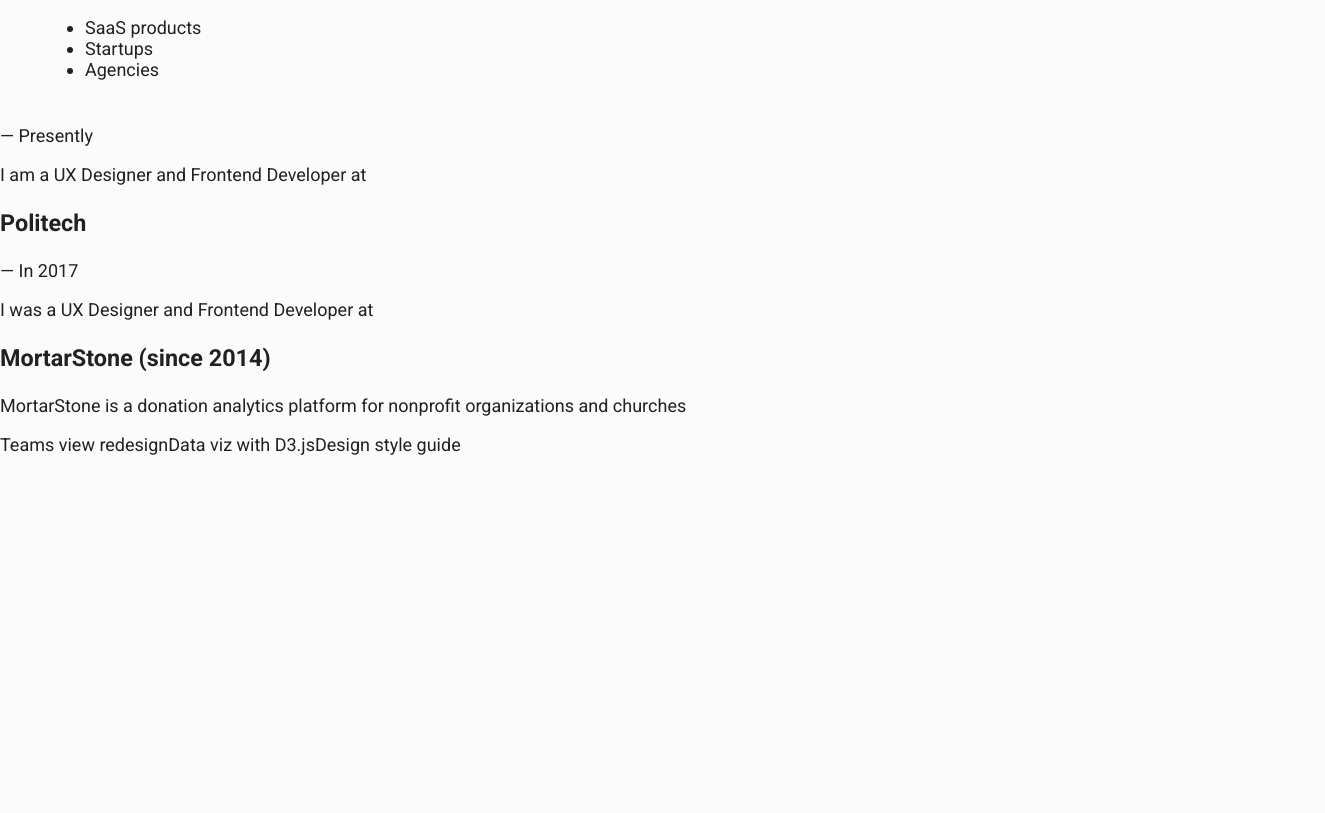
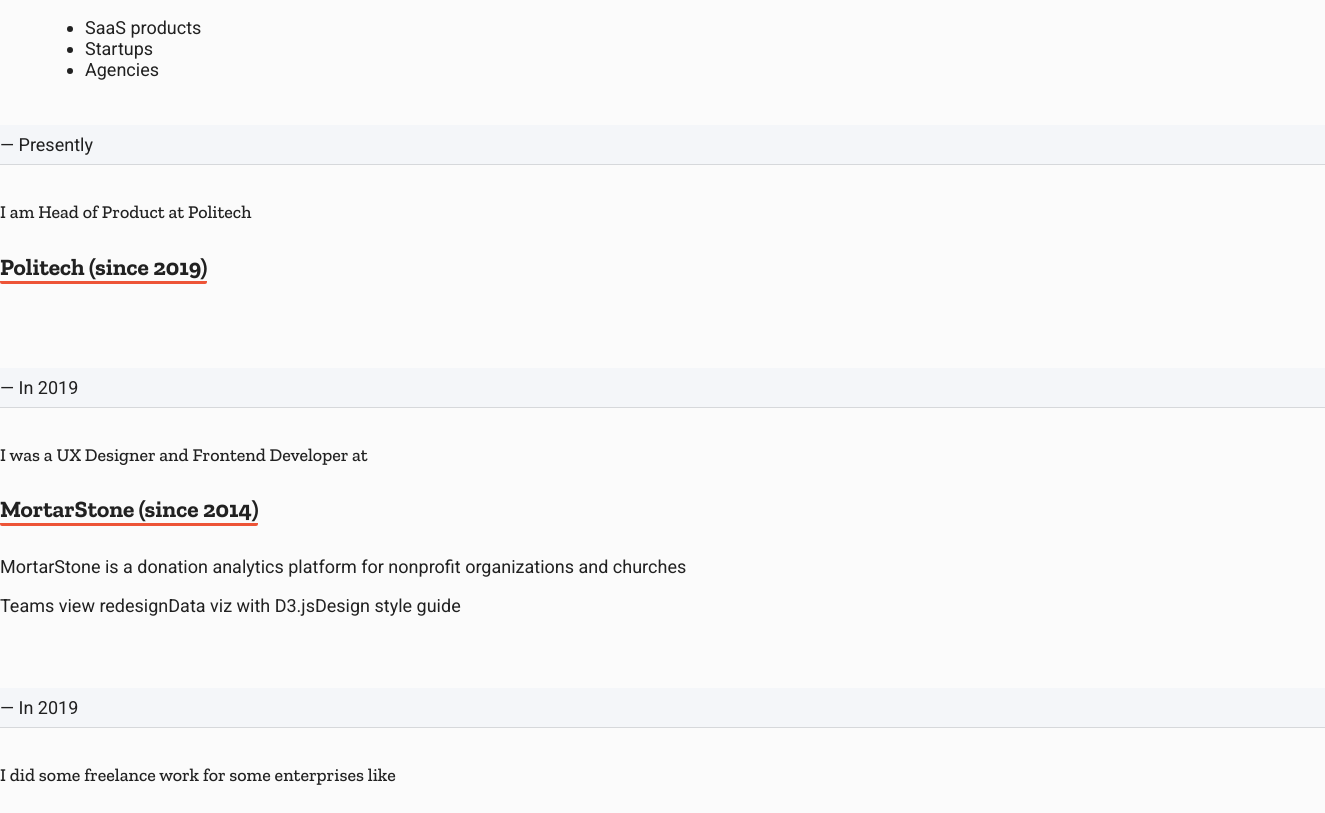
Before and after one commit to WeHateNick/nicolasocampodesign, a Next.js app: page / in a window 1280 px wide. Shown: the part 670-1483 px from the top of the page, 1325 px wide, since content can reach past the window. Before the commit the page ends 1125 px from the top, so only its background shows below. Built offline with nearby package versions, Linux system fonts and the light colour scheme.

Commit message:
added rest of the timeline content and made component adjustments

```diff
--- a/components/Timeline/Timeline.jsx
+++ b/components/Timeline/Timeline.jsx
@@ -1,37 +1,39 @@
 import styles from "./Timeline.module.scss";
+import TimelineItem from "../TimelineItem/TimelineItem";
 
-export default function Home() {
+export default function Timeline() {
   return (
-    <div className={styles.timeline__section}>
-      <div className={styles.timeline__item}>
-        <p className={styles.section__header}>— Presently</p>
-        <p className={styles.timeline__intro}>
-          I am a UX Designer and Frontend Developer at
-        </p>
-        <h3 className={styles.timeline__header}>Politech</h3>
-      </div>
-      <div className={styles.timeline__item}>
-        <p className={styles.section__header}>— In 2017</p>
-        <p className={styles.timeline__intro}>
-          I was a UX Designer and Frontend Developer at
-        </p>
-        <h3 className={styles.timeline__header}>MortarStone (since 2014)</h3>
+    <section>
+      <TimelineItem
+        endYear={false}
+        startYear={2019}
+        intro="I am Head of Product at Politech"
+        companyName="Politech"
+      />
+      <TimelineItem
+        endYear={2019}
+        startYear={2014}
+        intro="I was a UX Designer and Frontend Developer at"
+        companyName="MortarStone"
+      >
         <p>
           <a href="https://mortarstone.com">MortarStone</a> is a donation
           analytics platform for nonprofit organizations and churches
         </p>
-        <div class="timeline__links">
+        <div className={styles.timeline__links}>
           <a
             href="https://medium.com/nick-ocampo/mortarstone-teams-redesign-689d3d06d017"
-            tooltip="Case Study"
+            tooltip="Case study"
             target="_blank"
+            alt="Teams view redesign"
           >
             Teams view redesign
           </a>
           <a
             href="https://medium.com/nick-ocampo/data-visualization-with-d3-js-1dbce9f94b31"
-            tooltip="Case Study"
+            tooltip="Case study"
             target="_blank"
+            alt="Data viz with D3.js"
           >
             Data viz with D3.js
           </a>
@@ -39,183 +41,129 @@
             href="https://docs.google.com/document/d/1CEGVMYzGAh57SMIr0YvFx-2H3XjHjOkEBC0MjCgtB7c"
             tooltip="Sample"
             target="_blank"
+            alt="Design style guide"
           >
             Design style guide
           </a>
         </div>
-      </div>
-    </div>
+      </TimelineItem>
+      <TimelineItem
+        endYear={2019}
+        startYear={2014}
+        intro="I did some freelance work for some enterprises like"
+        companyName="HPE and Cisco"
+      >
+        <p>
+          I designed, prototyped and created dynamic reports built in AngularJS
+        </p>
+        <div className={styles.timeline__links}>
+          <a
+            href="https://mainstayadvisor.com/go/cisco/tetration/"
+            tooltip="Production app"
+            target="_blank"
+            alt="Cisco Tetration ROI Tool"
+          >
+            Cisco Tetration ROI Tool
+          </a>
+          <a
+            href="https://mainstayadvisor.com/go/hpe/hpe-security/"
+            tooltip="Production app"
+            target="_blank"
+            alt="HPE Security Assessment"
+          >
+            HPE Security Assessment
+          </a>
+        </div>
+      </TimelineItem>
+      <TimelineItem
+        endYear={2016}
+        intro="I started a project called BetaFish"
+        companyName="BetaFish"
+      >
+        <p>
+          BetaFish is a feedback gathering application that allows product
+          designers to collect feedback on their products
+        </p>
+        <div className={styles.timeline__links}>
+          <a
+            href="https://medium.com/nick-ocampo/designing-a-feedback-widget-499ad09a28a1"
+            tooltip="Case study"
+            target="_blank"
+            alt="BetaFish widget design"
+          >
+            BetaFish widget design
+          </a>
+          <a
+            href="http://betafish.io"
+            tooltip="Marketing website"
+            target="_blank"
+            alt="BetaFish marketing website"
+          >
+            BetaFish marketing website
+          </a>
+        </div>
+      </TimelineItem>
+      <TimelineItem
+        endYear={2015}
+        intro="I did freelance design and development"
+        companyName="Freelance work"
+      >
+        <div className={styles.timeline__links}>
+          <a
+            href="https://medium.com/nick-ocampo/sotelo-for-reno-brand-development-8c044cf9b548"
+            tooltip="Case study"
+            target="_blank"
+            alt="Henry Sotelo Campaign brand development"
+          >
+            Henry Sotelo Campaign brand development
+          </a>
+          <a
+            href="https://thewolfdesign.smugmug.com/Logo-Design"
+            tooltip="Logo gallery"
+            target="_blank"
+            alt="Logo design for various clients"
+          >
+            Logo design for various clients
+          </a>
+          <a
+            href="https://medium.com/nick-ocampo/top-speed-development-with-es6-angularjs-and-nodejs-ad059a81f60b"
+            tooltip="Case Study"
+            target="_blank"
+            alt="Need 2 Speed Registration App"
+          >
+            Need 2 Speed Registration App
+          </a>
+        </div>
+      </TimelineItem>
+      <TimelineItem
+        endYear={2014}
+        startYear={2013}
+        companyName="KPS3"
+        intro="I was a product manager at a digital services agency"
+      >
+        <p>
+          KPS3 is a digital marketing agency where I primarily focused on
+          product strategy, analytics, SEO and project management
+        </p>
+        <div className={styles.timeline__links}>
+          <a
+            href="https://kps3.com"
+            tooltip="Website"
+            target="_blank"
+            alt="KPS3"
+          >
+            KPS3
+          </a>
+        </div>
+      </TimelineItem>
+      <TimelineItem
+        endYear={2013}
+        startYear={2011}
+        companyName="University of Nevada"
+        intro="I was a webmaster"
+      >
+        <p>Managed website and built an employee database system</p>
+      </TimelineItem>
+    </section>
   );
 }
-
-// <p className={styles.timeline__intro}>I did some side freelance work for some large enterprises like</p>
-//           <h3 className={styles.timeline__header}>
-//             HPE and Cisco
-//           </h3>
-//           <p>I designed, prototyped and created dynamic reports built in AngularJS</p>
-//           <div class="timeline__links">
-//             <link-button wd-href="https://mainstayadvisor.com/go/cisco/tetration/" tooltip="Production app" flex="33" class="ng-isolate-scope flex-33">
-//       <!-- ngIf: $ctrl.wdHref --><a class="link-button md-raised md-button ng-scope md-ink-ripple layout-row" ng-transclude="" ng-if="$ctrl.wdHref" layout="row" md-ink-ripple="#FFF000" href="https://mainstayadvisor.com/go/cisco/tetration/" target="_blank" aria-label="Production app" md-labeled-by-tooltip="md-tooltip-3">
-//         <span class="link-button__label ng-scope flex-90" flex="90">
-//           <ng-transclude>
-//               Cisco Tetration ROI Tool
-//             </ng-transclude>
-//         </span>
-//         <span class="link-button__icon ng-scope flex-10" flex="10">
-//           <i class="fa fa-external-link"></i>
-//         </span>
-//
-//       </a><!-- end ngIf: $ctrl.wdHref -->
-//     </link-button>
-//             <link-button wd-href="https://mainstayadvisor.com/go/hpe/hpe-security/" tooltip="Production app" flex="33" class="ng-isolate-scope flex-33">
-//       <!-- ngIf: $ctrl.wdHref --><a class="link-button md-raised md-button ng-scope md-ink-ripple layout-row" ng-transclude="" ng-if="$ctrl.wdHref" layout="row" md-ink-ripple="#FFF000" href="https://mainstayadvisor.com/go/hpe/hpe-security/" target="_blank" aria-label="Production app" md-labeled-by-tooltip="md-tooltip-4">
-//         <span class="link-button__label ng-scope flex-90" flex="90">
-//           <ng-transclude>
-//               HPE Security Assessment
-//             </ng-transclude>
-//         </span>
-//         <span class="link-button__icon ng-scope flex-10" flex="10">
-//           <i class="fa fa-external-link"></i>
-//         </span>
-//
-//       </a><!-- end ngIf: $ctrl.wdHref -->
-//     </link-button>
-//           </div>
-//         </div>
-//         <div className={styles.timeline__item}>
-//           <p className={styles.section__header}>
-//             — In 2016
-//           </p>
-//           <p className={styles.timeline__intro}>I started a project called</p>
-//           <h3 className={styles.timeline__header}>
-//             BetaFish
-//           </h3>
-//           <p>BetaFish is a feedback gathering application that allows product designers to collect feedback on their products</p>
-//           <div class="timeline__links">
-//             <link-button wd-href="https://medium.com/nick-ocampo/designing-a-feedback-widget-499ad09a28a1" tooltip="Case Study" flex="33" class="ng-isolate-scope flex-33">
-//       <!-- ngIf: $ctrl.wdHref --><a class="link-button md-raised md-button ng-scope md-ink-ripple layout-row" ng-transclude="" ng-if="$ctrl.wdHref" layout="row" md-ink-ripple="#FFF000" href="https://medium.com/nick-ocampo/designing-a-feedback-widget-499ad09a28a1" target="_blank" aria-label="Case Study" md-labeled-by-tooltip="md-tooltip-5">
-//         <span class="link-button__label ng-scope flex-90" flex="90">
-//           <ng-transclude>
-//               BetaFish widget design
-//             </ng-transclude>
-//         </span>
-//         <span class="link-button__icon ng-scope flex-10" flex="10">
-//           <i class="fa fa-external-link"></i>
-//         </span>
-//
-//       </a><!-- end ngIf: $ctrl.wdHref -->
-//     </link-button>
-//             <link-button wd-href="http://betafish.io" tooltip="Production website" flex="33" class="ng-isolate-scope flex-33">
-//       <!-- ngIf: $ctrl.wdHref --><a class="link-button md-raised md-button ng-scope md-ink-ripple layout-row" ng-transclude="" ng-if="$ctrl.wdHref" layout="row" md-ink-ripple="#FFF000" href="http://betafish.io" target="_blank" aria-label="Production website" md-labeled-by-tooltip="md-tooltip-6">
-//         <span class="link-button__label ng-scope flex-90" flex="90">
-//           <ng-transclude>
-//               BetaFish marketing website
-//             </ng-transclude>
-//         </span>
-//         <span class="link-button__icon ng-scope flex-10" flex="10">
-//           <i class="fa fa-external-link"></i>
-//         </span>
-//
-//       </a><!-- end ngIf: $ctrl.wdHref -->
-//     </link-button>
-//             <!-- <link-button wd-href="https://www.wehatenick.com/" tooltip="Case Study" flex="33">
-//               BetaFish product research
-//             </link-button> -->
-//           </div>
-//         </div>
-//         <div className={styles.timeline__item}>
-//           <p className={styles.section__header}>
-//             — In 2015
-//           </p>
-//           <p className={styles.timeline__intro}>I did some freelance design and development</p>
-//           <h3 className={styles.timeline__header}>
-//             Freelance work
-//           </h3>
-//           <div class="timeline__links layout-gt-sm-row layout-column" layout="column" layout-gt-sm="row">
-//             <link-button wd-href="https://medium.com/nick-ocampo/sotelo-for-reno-brand-development-8c044cf9b548" tooltip="Case Study" flex="33" class="ng-isolate-scope flex-33">
-//       <!-- ngIf: $ctrl.wdHref --><a class="link-button md-raised md-button ng-scope md-ink-ripple layout-row" ng-transclude="" ng-if="$ctrl.wdHref" layout="row" md-ink-ripple="#FFF000" href="https://medium.com/nick-ocampo/sotelo-for-reno-brand-development-8c044cf9b548" target="_blank" aria-label="Case Study" md-labeled-by-tooltip="md-tooltip-7">
-//         <span class="link-button__label ng-scope flex-90" flex="90">
-//           <ng-transclude>
-//               Henry Sotelo brand development
-//             </ng-transclude>
-//         </span>
-//         <span class="link-button__icon ng-scope flex-10" flex="10">
-//           <i class="fa fa-external-link"></i>
-//         </span>
-//
-//       </a><!-- end ngIf: $ctrl.wdHref -->
-//     </link-button>
-//             <link-button wd-href="https://thewolfdesign.smugmug.com/Logo-Design" tooltip="Gallery" flex="33" class="ng-isolate-scope flex-33">
-//       <!-- ngIf: $ctrl.wdHref --><a class="link-button md-raised md-button ng-scope md-ink-ripple layout-row" ng-transclude="" ng-if="$ctrl.wdHref" layout="row" md-ink-ripple="#FFF000" href="https://thewolfdesign.smugmug.com/Logo-Design" target="_blank" aria-label="Gallery" md-labeled-by-tooltip="md-tooltip-8">
-//         <span class="link-button__label ng-scope flex-90" flex="90">
-//           <ng-transclude>
-//               Logo designs for various clients
-//             </ng-transclude>
-//         </span>
-//         <span class="link-button__icon ng-scope flex-10" flex="10">
-//           <i class="fa fa-external-link"></i>
-//         </span>
-//
-//       </a><!-- end ngIf: $ctrl.wdHref -->
-//     </link-button>
-//             <link-button wd-href="https://medium.com/nick-ocampo/top-speed-development-with-es6-angularjs-and-nodejs-ad059a81f60b" tooltip="Case Study" flex="33" class="ng-isolate-scope flex-33">
-//       <!-- ngIf: $ctrl.wdHref --><a class="link-button md-raised md-button ng-scope md-ink-ripple layout-row" ng-transclude="" ng-if="$ctrl.wdHref" layout="row" md-ink-ripple="#FFF000" href="https://medium.com/nick-ocampo/top-speed-development-with-es6-angularjs-and-nodejs-ad059a81f60b" target="_blank" aria-label="Case Study" md-labeled-by-tooltip="md-tooltip-9">
-//         <span class="link-button__label ng-scope flex-90" flex="90">
-//           <ng-transclude>
-//               Need 2 Speed Registration App
-//             </ng-transclude>
-//         </span>
-//         <span class="link-button__icon ng-scope flex-10" flex="10">
-//           <i class="fa fa-external-link"></i>
-//         </span>
-//
-//       </a><!-- end ngIf: $ctrl.wdHref -->
-//     </link-button>
-//           </div>
-//         </div>
-//         <div className={styles.timeline__item}>
-//           <p className={styles.section__header}>
-//             — In 2014
-//           </p>
-//           <p className={styles.timeline__intro}>I was a product manager at an agency</p>
-//           <h3 className={styles.timeline__header}>
-//             KPS3 (since 2013)
-//           </h3>
-//           <p>KPS3 is a digital marketing agency where I primarily focused on product strategy, analytics, SEO and project management</p>
-//           <div class="timeline__links">
-//             <link-button wd-href="http://kps3.com/" tooltip="Company website" flex="33" class="ng-isolate-scope flex-33">
-//       <!-- ngIf: $ctrl.wdHref --><a class="link-button md-raised md-button ng-scope md-ink-ripple layout-row" ng-transclude="" ng-if="$ctrl.wdHref" layout="row" md-ink-ripple="#FFF000" href="http://kps3.com/" target="_blank" aria-label="Company website" md-labeled-by-tooltip="md-tooltip-10">
-//         <span class="link-button__label ng-scope flex-90" flex="90">
-//           <ng-transclude>
-//               KPS3.com
-//             </ng-transclude>
-//         </span>
-//         <span class="link-button__icon ng-scope flex-10" flex="10">
-//           <i class="fa fa-external-link"></i>
-//         </span>
-//
-//       </a><!-- end ngIf: $ctrl.wdHref -->
-//     </link-button>
-//           </div>
-//         </div>
-//         <div className={styles.timeline__item}>
-//           <p className={styles.section__header}>
-//             — In 2013
-//           </p>
-//           <p className={styles.timeline__intro}>I was a webmaster</p>
-//           <h3 className={styles.timeline__header}>
-//             University of Nevada (since 2012)
-//           </h3>
-//           <p>Managed website and built an employee database system</p>
-//         </div>
-//         <div className={styles.timeline__item}>
-//           <p className={styles.section__header}>
-//             — In 2012
-//           </p>
-//           <p className={styles.timeline__intro}>I was a database administator</p>
-//           <h3 className={styles.timeline__header}>
-//             University of Nevada (since 2011)
-//           </h3>
-//           <p>Developed and managed a student-advisor database system</p>
-//         </div>
-//       </div>
--- a/components/Timeline/Timeline.module.scss
+++ b/components/Timeline/Timeline.module.scss
@@ -0,0 +1,14 @@
+@import "../../styles/variables";
+
+.timeline {
+  &__links {
+    margin-top: 1em;
+    margin-bottom: 1em;
+  }
+  p {
+    max-width: 35em;
+    a {
+      color: $palette__text;
+    }
+  }
+}
--- /dev/null
+++ b/components/TimelineItem/TimelineItem.jsx
@@ -0,0 +1,22 @@
+import styles from "./TimelineItem.module.scss";
+
+export default function TimelineItem({
+  startYear,
+  endYear,
+  intro,
+  companyName,
+  children
+}) {
+  return (
+    <div className={styles.timeline__item}>
+      <p className={styles.section__header}>
+        &mdash; {endYear ? `In ${endYear}` : "Presently"}
+      </p>
+      <p className={styles.timeline__intro}>{intro}</p>
+      <h3 className={styles.timeline__header}>
+        {companyName} {startYear && `(since ${startYear})`}
+      </h3>
+      {children}
+    </div>
+  );
+}
--- /dev/null
+++ b/components/TimelineItem/TimelineItem.module.scss
@@ -0,0 +1,35 @@
+@import "../../styles/variables";
+
+.timeline {
+  &__item {
+    margin-bottom: 4em;
+  }
+  &__header {
+    font-family: $font__family__zilla;
+    margin-top: 0;
+    margin-bottom: 0.5em;
+    border-bottom: 3px solid $palette__accent--secondary;
+    border-radius: 2px;
+    padding: 0.5em 0 0;
+    display: inline-block;
+  }
+  &__intro {
+    font-family: $font__family__zilla;
+    font-weight: $font__weight--thin;
+    margin-top: 2em;
+  }
+}
+.section__header {
+  background-color: $palette__background--secondary;
+  border-bottom: $rule;
+  margin-top: 1em;
+  margin-bottom: 1em;
+  padding: 0.5em 2.5em;
+  max-width: none;
+  margin-left: -2.5em;
+  margin-right: -2.5em;
+  @include layout--small {
+    margin-left: -1em;
+    margin-right: -1em;
+  }
+}
```
Also changed, not shown: styles/Home.module.scss (+0 -43 lines).
